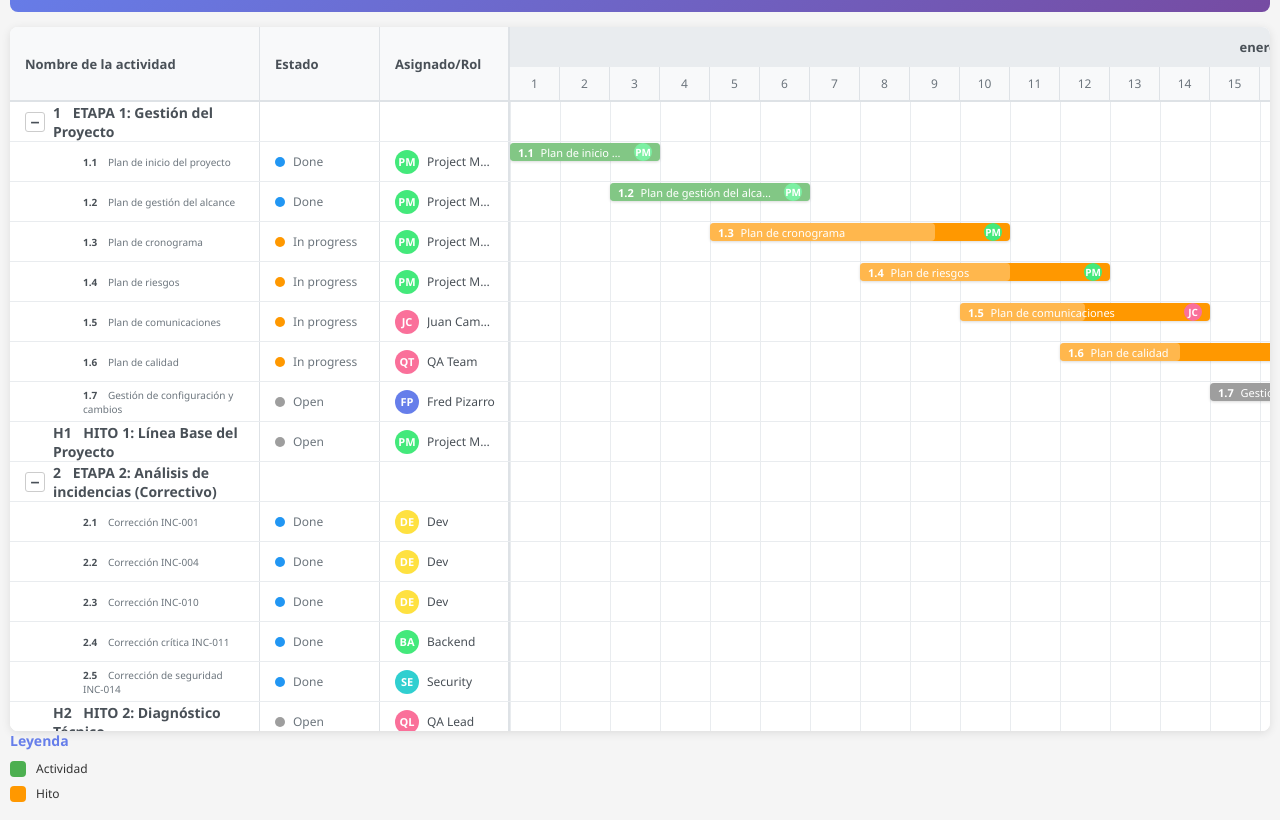
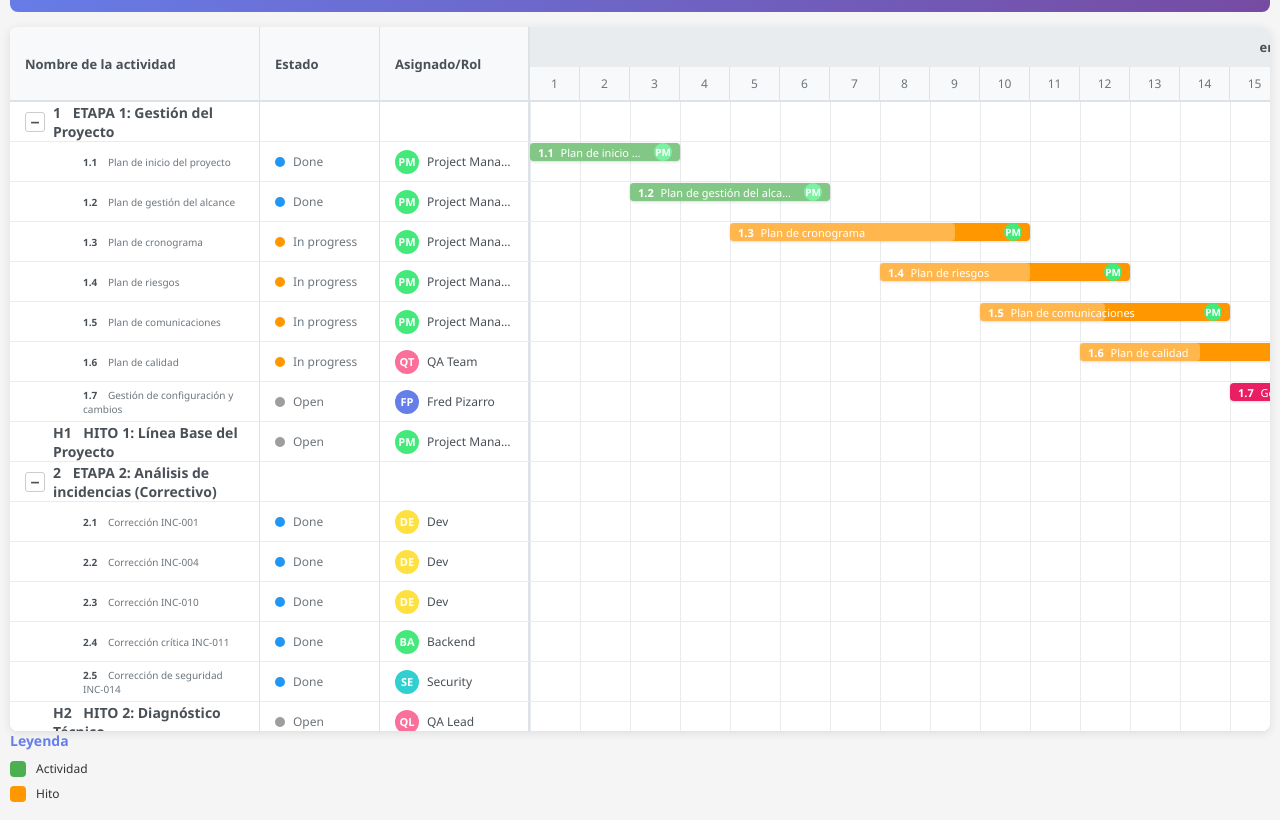
Before and after one commit to ProjectsZ/Diagrama-gantt, a website with bundled scripts: page index.html in a window 1280 px wide. Shown: the part 61-881 px from the top of the page. Built offline with nearby package versions, Linux system fonts and the light colour scheme.

Commit message:
Fixed: data

```diff
--- a/data.json
+++ b/data.json
@@ -79,9 +79,9 @@
                     "fechaFin": "2025-01-14",
                     "tipo": "actividad",
                     "progreso": 50,
-                    "rol": "Juan Campos",
+                    "rol": "Project Manager",
                     "estado": "In progress",
-                    "asignado": "Juan Campos",
+                    "asignado": "Project Manager",
                     "color": "#FF9800",
                     "dependencias": [
                         "1.4"
@@ -109,10 +109,10 @@
                     "fechaFin": "2025-01-20",
                     "tipo": "actividad",
                     "progreso": 0,
-                    "rol": "Fred Pizarro",
+                    "rol": "Project Manager",
                     "estado": "Open",
                     "asignado": "Fred Pizarro",
-                    "color": "#9E9E9E",
+                    "color": "#E91E63",
                     "dependencias": [
                         "1.6"
                     ]
--- a/src/class/date-format.ts
+++ b/src/class/date-format.ts
@@ -1,9 +1,6 @@
 export class DateFormat {
 
-    /**
-     * Parse a date string (YYYY-MM-DD) as a local date at midnight,
-     * avoiding timezone offset issues that occur with new Date("YYYY-MM-DD")
-     */
+    // Parse date string in local time to avoid timezone issues
     parseLocalDate(dateString: string): Date {
         const [year, month, day] = dateString.split('-').map(Number);
         return new Date(year, month - 1, day);
--- a/src/gantt.ts
+++ b/src/gantt.ts
@@ -530,8 +530,8 @@ class GanttChart {
         this.tooltip.innerHTML = `
             <strong>${actividad.nombre}</strong><br>
             Rol: ${actividad.rol}<br>
-            Inicio: ${this.dateFormat.formatDate(this.dateFormat.parseLocalDate(actividad.fechaInicio))}<br>
-            Fin: ${this.dateFormat.formatDate(this.dateFormat.parseLocalDate(actividad.fechaFin))}<br>
+            Inicio: ${this.dateFormat.formatDate(new Date(actividad.fechaInicio))}<br>
+            Fin: ${this.dateFormat.formatDate(new Date(actividad.fechaFin))}<br>
             Progreso: ${actividad.progreso}%<br>
             ${actividad.descripcion ? `<br>${actividad.descripcion}` : ''}
         `;
--- a/styles.css
+++ b/styles.css
@@ -80,7 +80,7 @@ header h1 {
 /* Sidebar Header Container */
 .gantt-sidebar-header-container {
     display: flex;
-    width: 500px;
+    width: 520px;
     background: #f8f9fa;
     border-right: 2px solid #dee2e6;
     position: sticky;
@@ -189,7 +189,7 @@ header h1 {
 /* Sidebar Row */
 .gantt-sidebar-row {
     display: flex;
-    width: 500px;
+    width: 520px;
     border-right: 2px solid #dee2e6;
     position: sticky;
     left: 0;
@@ -222,7 +222,7 @@ header h1 {
     display: flex;
     align-items: center;
     gap: 8px;
-    min-width: 130px;
+    min-width: 150px;
 }
 
 .gantt-row-title-container {
```
Also changed, not shown: assets/images/avatar_FredPizarro.jpg (added), 4 other files.
